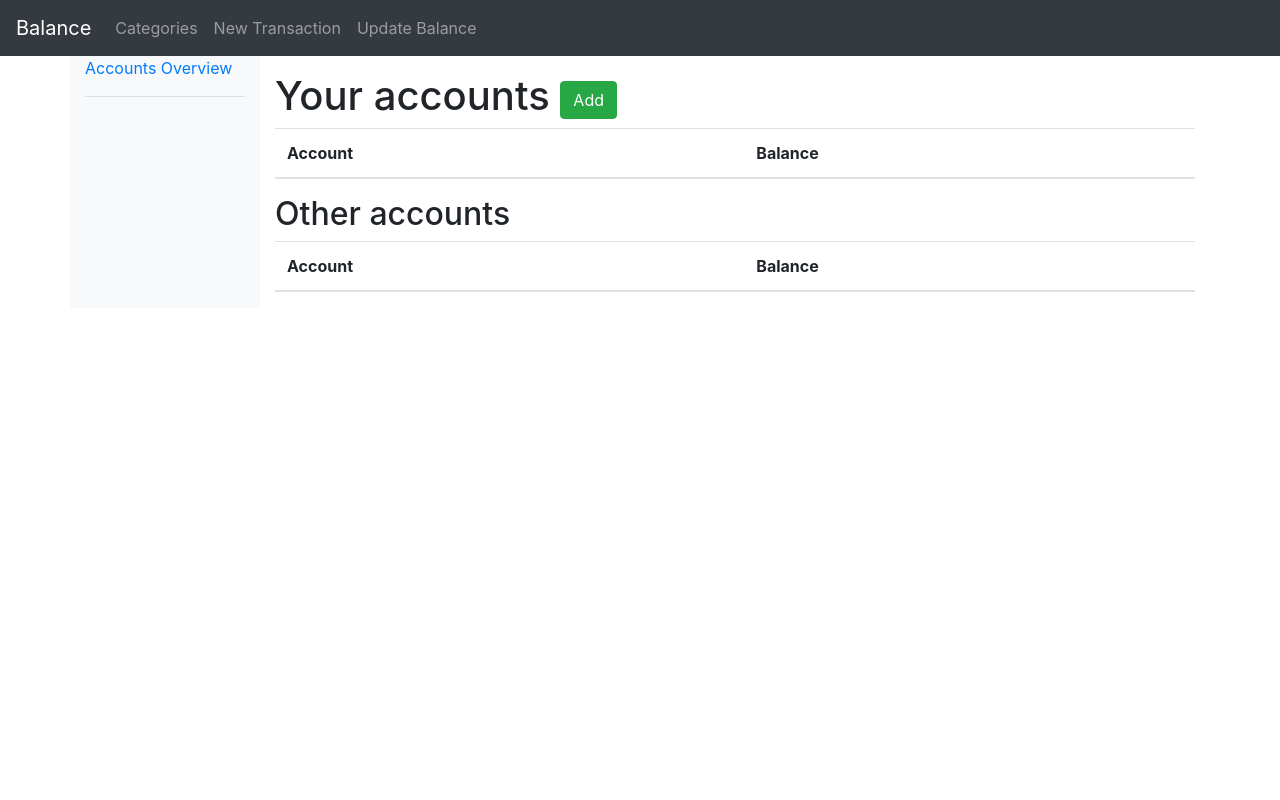
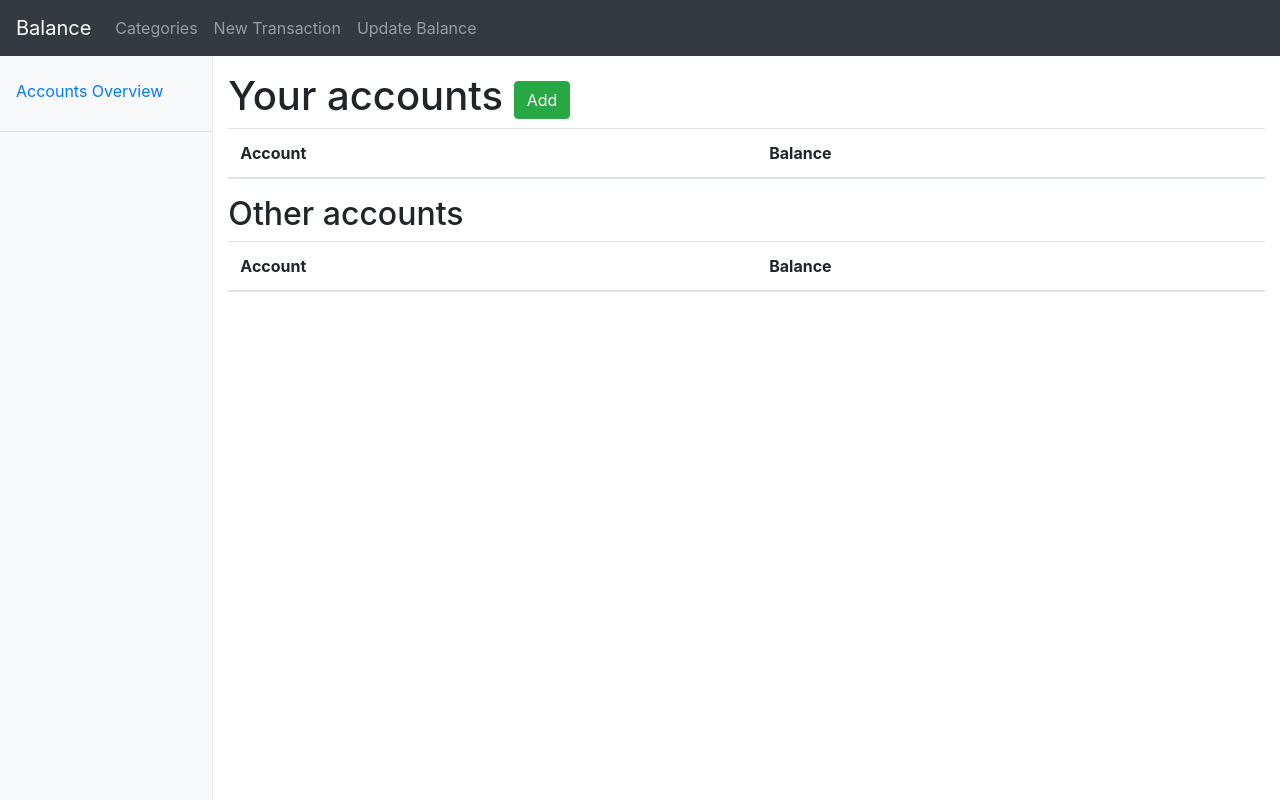
Before and after one commit to nw0/balance, a Django app: template templates/balance/account_list.html in a window 1280 px wide. Run offline with Django 3.2, Linux system fonts and the light colour scheme; the template is opened without the code that fills it, so the values that code supplies are empty; some libraries are stand-ins or nearby versions.

Commit message:
template: move css out, restyle nav sidebar

```diff
--- /dev/null
+++ b/static/balance/style.css
@@ -0,0 +1,35 @@
+/*
+ * Adapted https://getbootstrap.com/docs/4.0/examples/dashboard/
+ */
+
+body {
+    padding-top: 3.5rem;
+}
+
+.sidebar {
+  position: fixed;
+  top: 51px;
+  bottom: 0;
+  left: 0;
+  z-index: 1000;
+  padding: 20px 0;
+  overflow-x: hidden;
+  overflow-y: auto; /* Scrollable contents if viewport is shorter than content. */
+  border-right: 1px solid #eee;
+}
+
+.sidebar .nav {
+  margin-bottom: 20px;
+}
+
+.sidebar .nav-item {
+  width: 100%;
+}
+
+.sidebar .nav-item + .nav-item {
+  margin-left: 0;
+}
+
+.sidebar .nav-link {
+  border-radius: 0;
+}
--- a/templates/balance/base.html
+++ b/templates/balance/base.html
@@ -8,23 +9,19 @@
     <title>Balance</title>
     {% bootstrap_css %}
 
-    <style>
-        body {
-        padding-top: 3.5rem;
-        }
-    </style>
+    <link href="{% static 'balance/style.css' %}" rel="stylesheet">
 </head>
 
 <body>
 <header>
     {% include 'balance/nav.html' %}
 </header>
-<div class="container">
+<div class="container-fluid">
     <div class="row">
         <nav class="col-sm-3 col-md-2 d-none d-sm-block bg-light sidebar">
             <ul class="nav nav-pills flex-column">
                 <li class="nav-item">
-                    <a href="{% url 'balance:account_list' %}">Accounts Overview</a>
+                    <a class="nav-link" href="{% url 'balance:account_list' %}">Accounts Overview</a>
                 </li>
             </ul>
             <hr>
@@ -32,7 +29,7 @@
                 {% for account in request.user.account_set.all %}
                 {% if account.owned %}
                 <li class="nav-item">
-                    <a href="{% url 'balance:account_detail' account.pk %}">{{ account }}</a>
+                    <a class="nav-link" href="{% url 'balance:account_detail' account.pk %}">{{ account }}</a>
                 </li>
                 {% endif %}
                 {% endfor %}
```
Also changed, not shown: other parts of templates/balance/base.html (+1 -0 lines).
